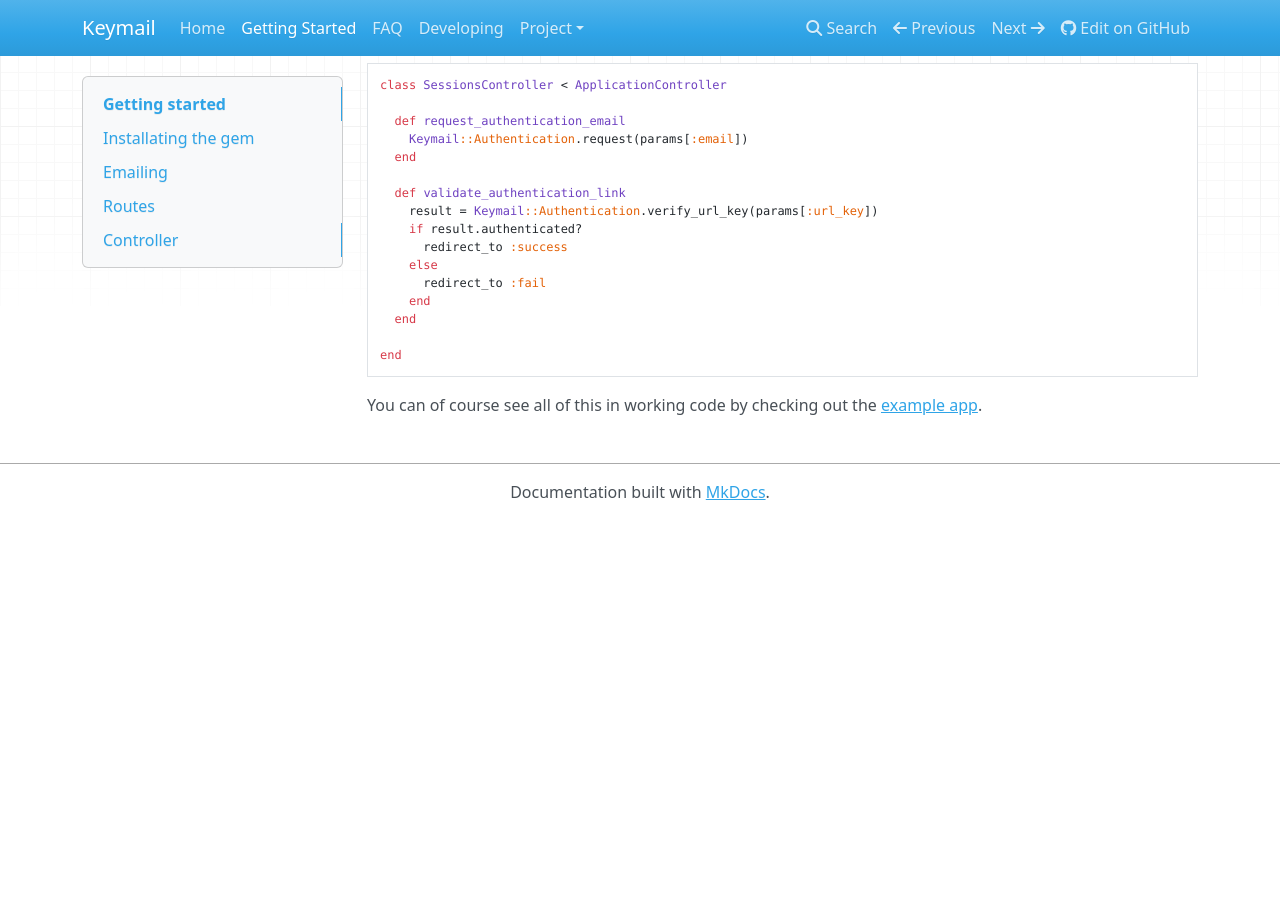
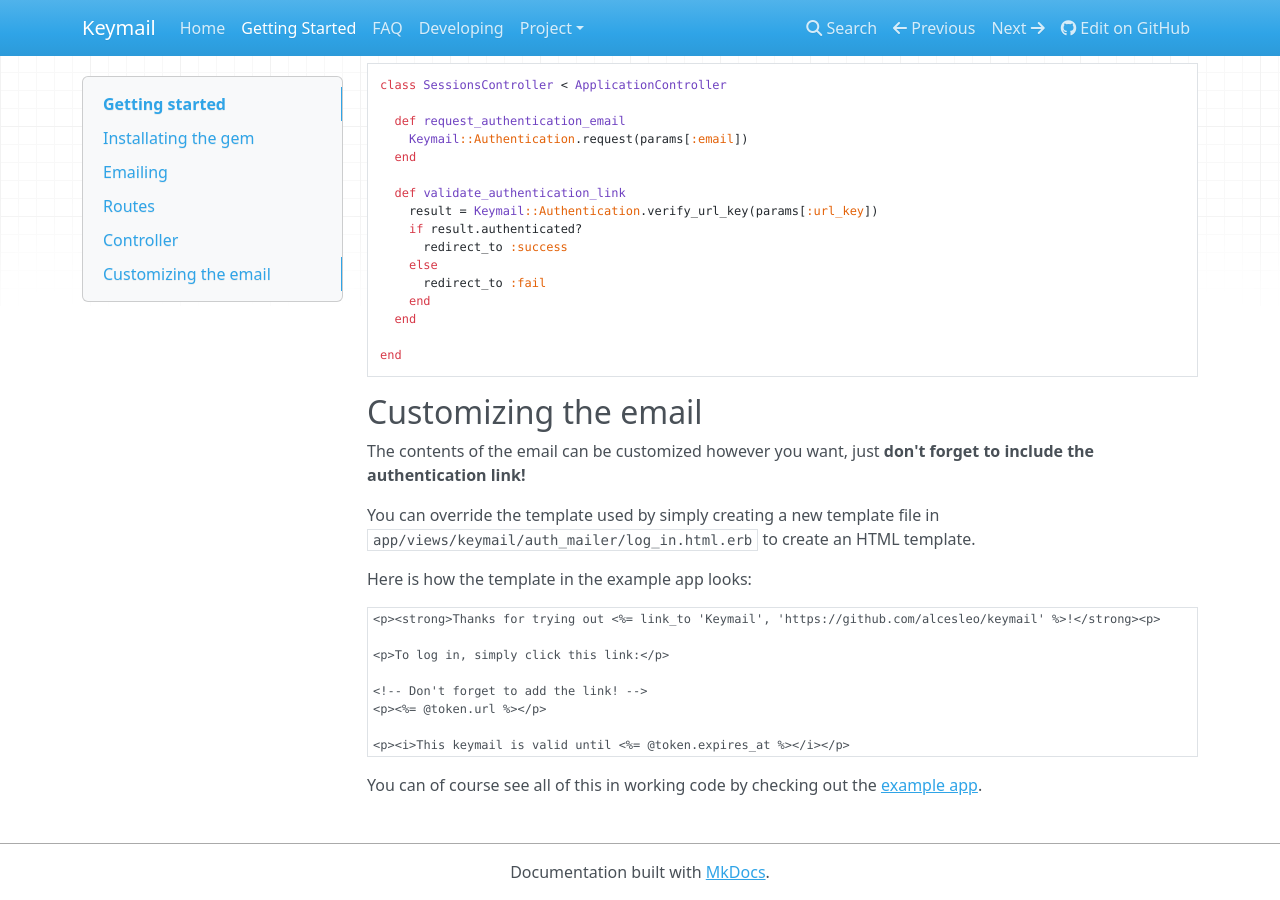
Before and after one commit to jsborjesson/keymail, an MkDocs documentation site: the page built from docs/getting-started.md, in a window 1280 px wide and 900 px high, scrolled down 1689 px. Built offline with MkDocs 1.6.1, drawn with Linux system fonts in a browser that asks for light colours; nearby versions of some CDN libraries; old or Windows-style settings are respelled for this version of MkDocs; before the commit the page ends 2209 px from its top, so only the background shows below that.

Commit message:
Documented customizing email message

````diff
--- a/docs/getting-started.md
+++ b/docs/getting-started.md
@@ -58,7 +58,6 @@ Keymail.setup do |config|
 end
 ```
 
-
 ## Routes
 
 To actually use Keymail you need to wire it up to a controller, at this time
@@ -114,4 +113,25 @@ class SessionsController < ApplicationController
 end
 ```
 
+## Customizing the email
+
+The contents of the email can be customized however you want, just **don't
+forget to include the authentication link!**
+
+You can override the template used by simply creating a new template file in
+`app/views/keymail/auth_mailer/log_in.html.erb` to create an HTML template.
+
+Here is how the template in the example app looks:
+
+```erb
+<p><strong>Thanks for trying out <%= link_to 'Keymail', 'https://github.com/alcesleo/keymail' %>!</strong><p>
+
+<p>To log in, simply click this link:</p>
+
+<!-- Don't forget to add the link! -->
+<p><%= @token.url %></p>
+
+<p><i>This keymail is valid until <%= @token.expires_at %></i></p>
+```
+
 You can of course see all of this in working code by checking out the [example app][].
````
